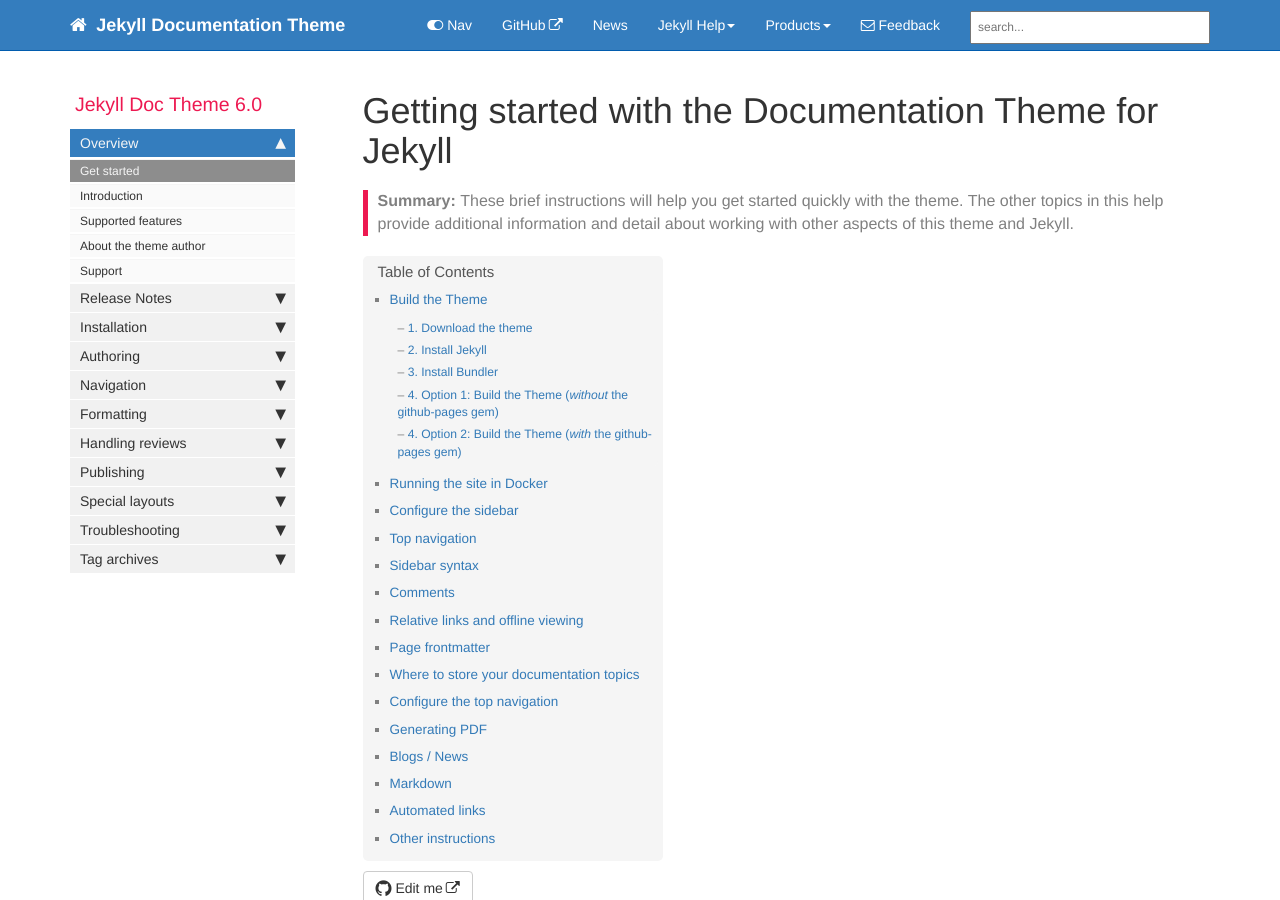
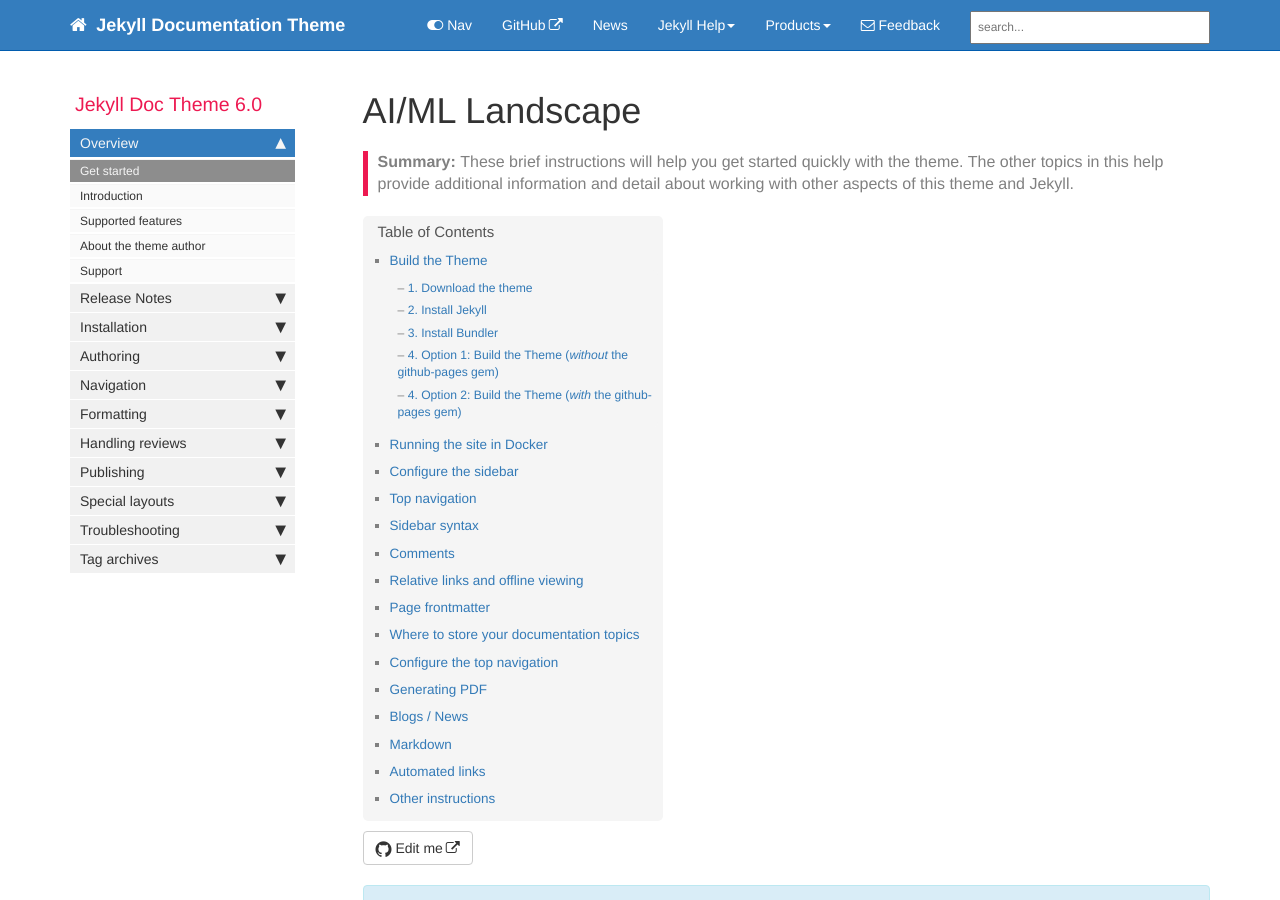
Before and after one commit to aiml-landscape/aiml-landscape.github.io, a Jekyll site: the page built from index.md, in a window 1280 px wide and 900 px high. Built offline with Jekyll 4.4.1, drawn with Linux system fonts in a browser that asks for light colours; comment, search, counter and statistics services are not loaded.

Commit message:
update title

```diff
--- a/index.md
+++ b/index.md
@@ -1,6 +1,6 @@
 ---
-title: "Getting started with the Documentation Theme for Jekyll"
-keywords: sample homepage
+title: "AI/ML Landscape"
+keywords: AI ML Startups VC Venture Capital
 tags: [getting_started]
 sidebar: mydoc_sidebar
 permalink: index.html
```
